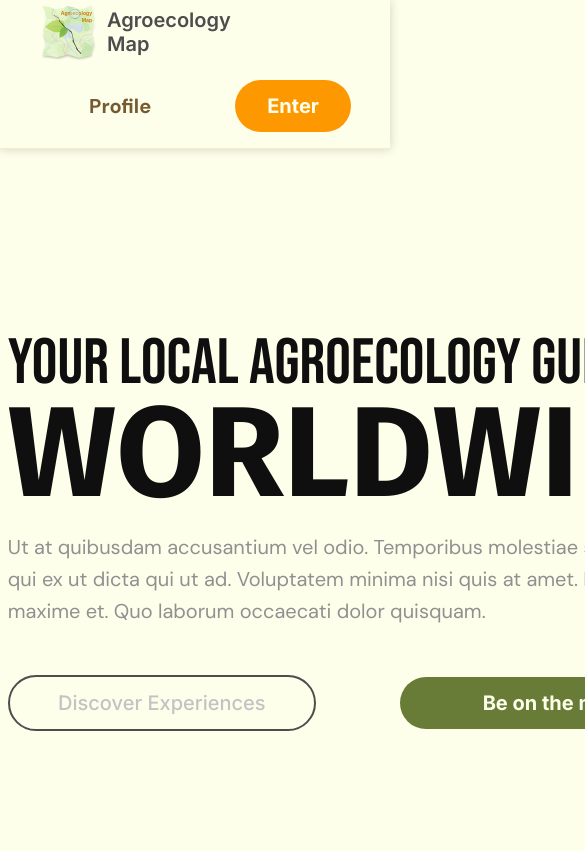
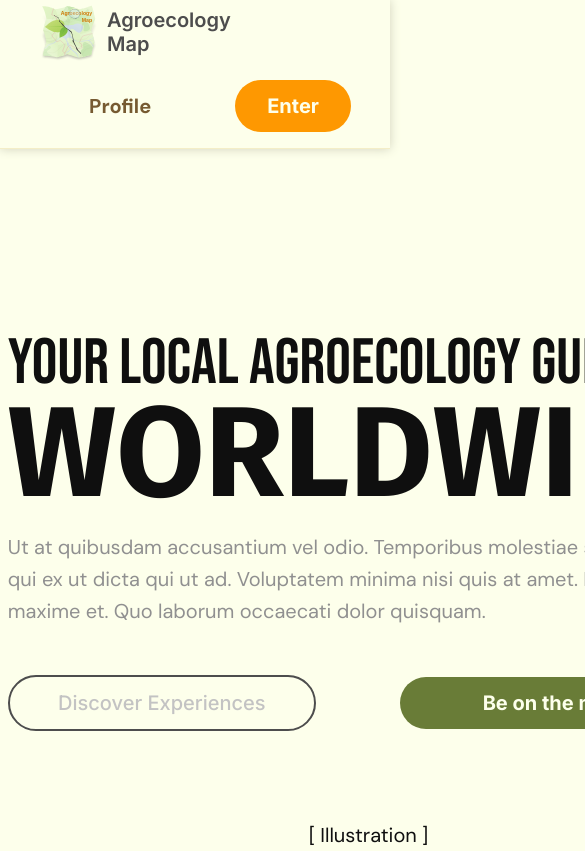
Before and after one commit to marcelo-soares-souza/Agroecology-Map-Frontend, a React (Vite) app: page / in a window 390 px wide. Shown: the top 851 px of the page, 585 px wide, since content can reach past the window. Built offline with nearby package versions, Linux system fonts and the light colour scheme.

Commit message:
styles-fix: missing import + media-query grid wrap

```diff
--- a/src/index.css
+++ b/src/index.css
@@ -3,3 +3,4 @@
 @import "./theme/texts.module.css";
 @import "./theme/layout.module.css";
 @import './theme/buttons.module.css';
+@import './theme/inputs.module.css';
--- a/src/theme/layout.module.css
+++ b/src/theme/layout.module.css
@@ -52,3 +52,10 @@ body {
   flex-direction: row;
   align-items: center;
 }
+
+@media (max-width: 1250px) {
+  .two-columns {
+    grid-template-columns: 1fr;
+    row-gap: 2rem;
+  }
+}
```
